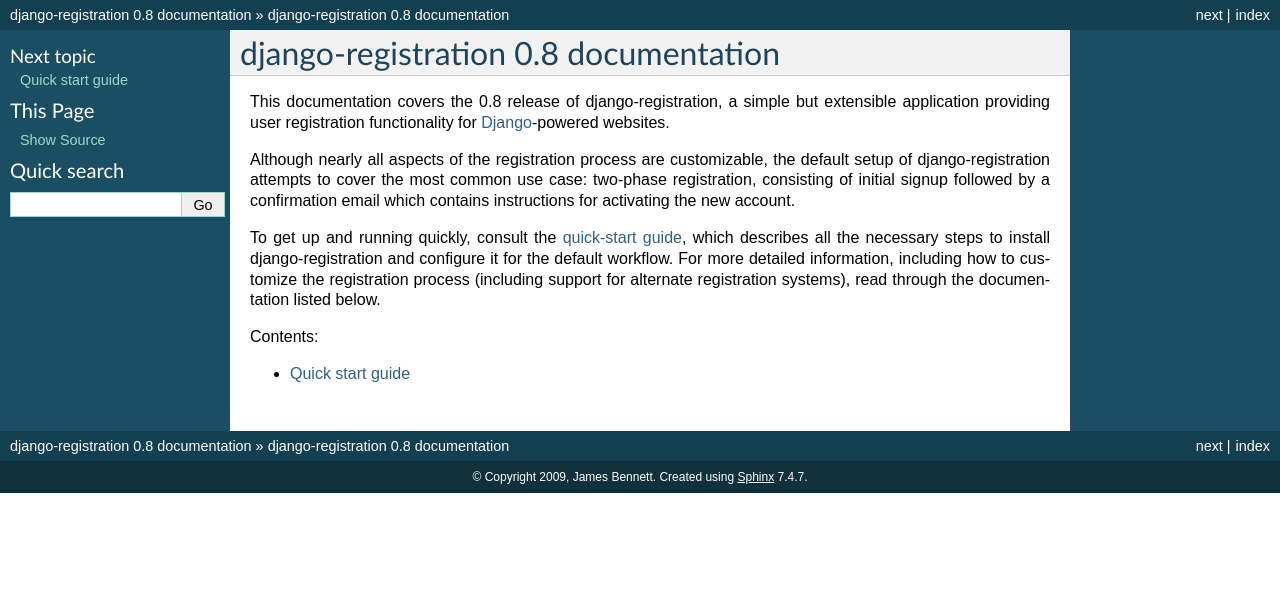
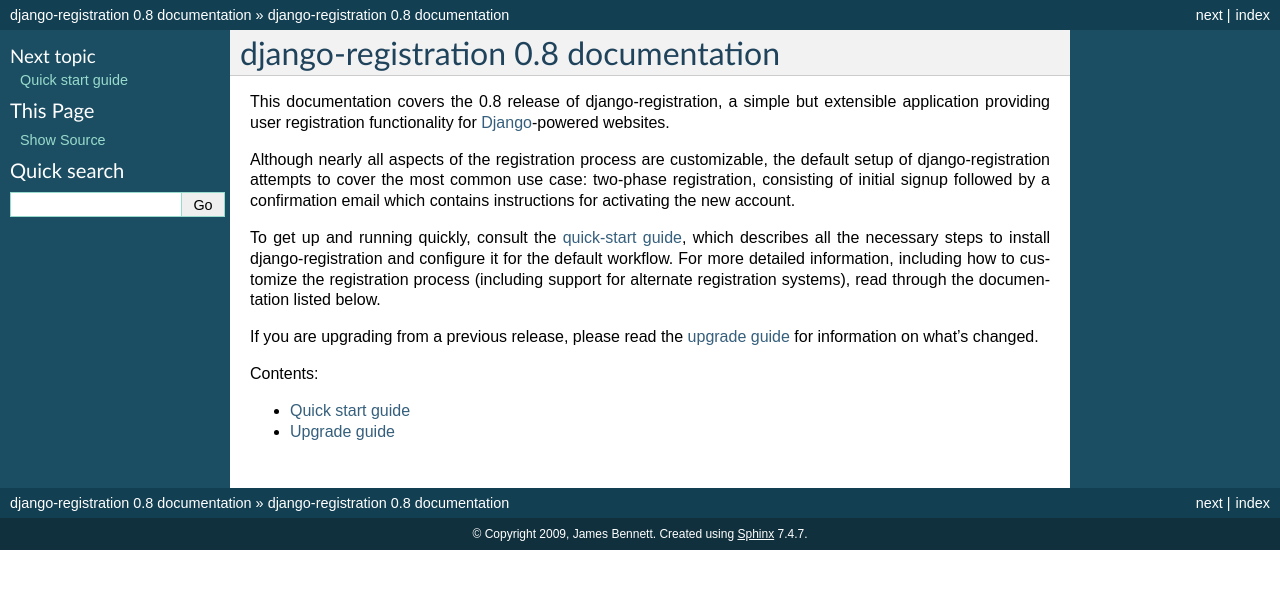
Before and after one commit to plivo/django-registration, a Sphinx documentation site: the page built from docs/index.rst, in a window 1280 px wide. Shown: the top 589 px of the page. Built offline with Sphinx 7.4.7, drawn with Linux system fonts in a browser that asks for light colours.

Commit message:
Stub out upgrade guide; references to new features will go in here once proper documentation is written.

```diff
--- a/docs/index.rst
+++ b/docs/index.rst
@@ -24,9 +24,13 @@ more detailed information, including how to customize the registration
 process (including support for alternate registration systems), read
 through the documentation listed below.
 
+If you are upgrading from a previous release, please read the
+:ref:`upgrade guide <upgrade>` for information on what's changed.
+
 Contents:
 
 .. toctree::
    :maxdepth: 1
 
    quickstart
+   upgrade
```
Also changed, not shown: docs/upgrade.rst (added, +39 -0 lines).
